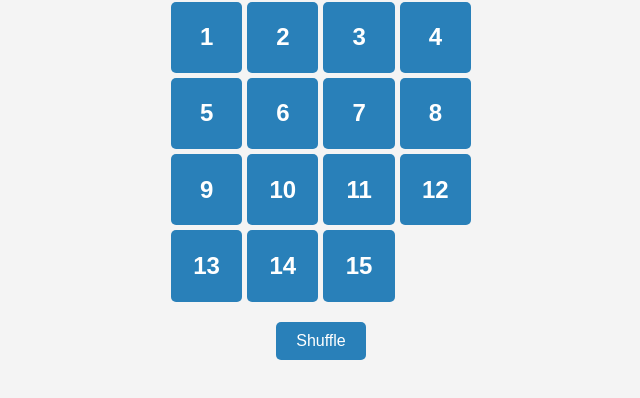
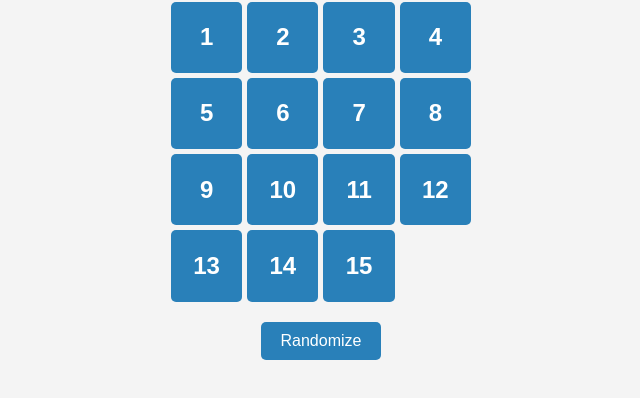
Before and after one commit to hamimibnhabib/hamimibnhabib.github.io, a plain HTML site: page index.html in a window 1280 px wide. Shown: the part 248-646 px from the top of the page, without its empty margins (319-959 px from the left). Drawn offline with Linux system fonts and the light colour scheme.

Commit message:
changes button name

```diff
--- a/index.html
+++ b/index.html
@@ -8,9 +8,9 @@
 </head>
 <body>
     <div class="container">
-        <h1>Sliding Puzzle Game</h1>
+        <h1> Sliding Puzzle Game</h1>
         <div id="puzzle-container"></div>
-        <button id="shuffle">Shuffle</button>
+        <button id="shuffle">Randomize</button>
     </div>
     <script src="script.js"></script>
 </body>
```
